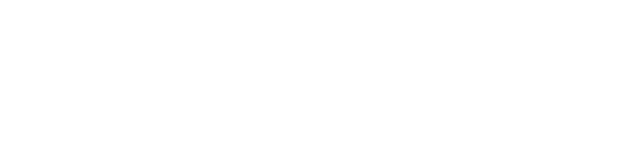
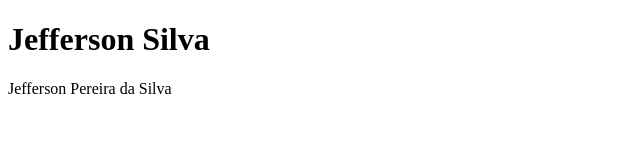
Before and after one commit to JeffersonKenji/tutorial_git, a plain HTML site: page index.html in a window 1280 px wide. Shown: the whole page, without its empty margins (0-640 px from the left). Drawn offline with Linux system fonts and the light colour scheme.

Commit message:
Alteração no arquivo

```diff
--- a/index.html
+++ b/index.html
@@ -7,6 +7,7 @@
     <title>Git Hub</title>
 </head>
 <body>
-
+    <h1>Jefferson Silva</h1>
+    <p>Jefferson Pereira da Silva</p>
 </body>
 </html>
```
